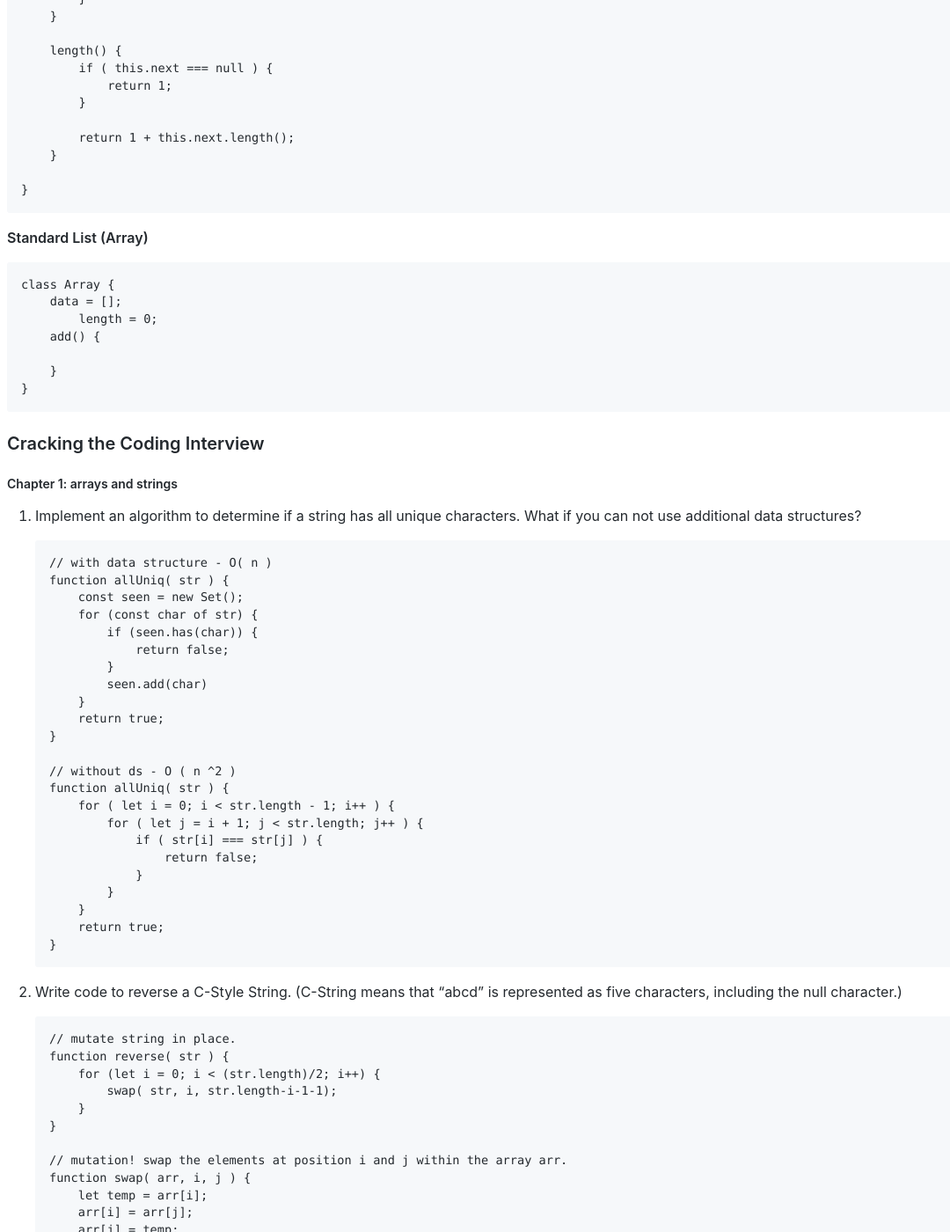
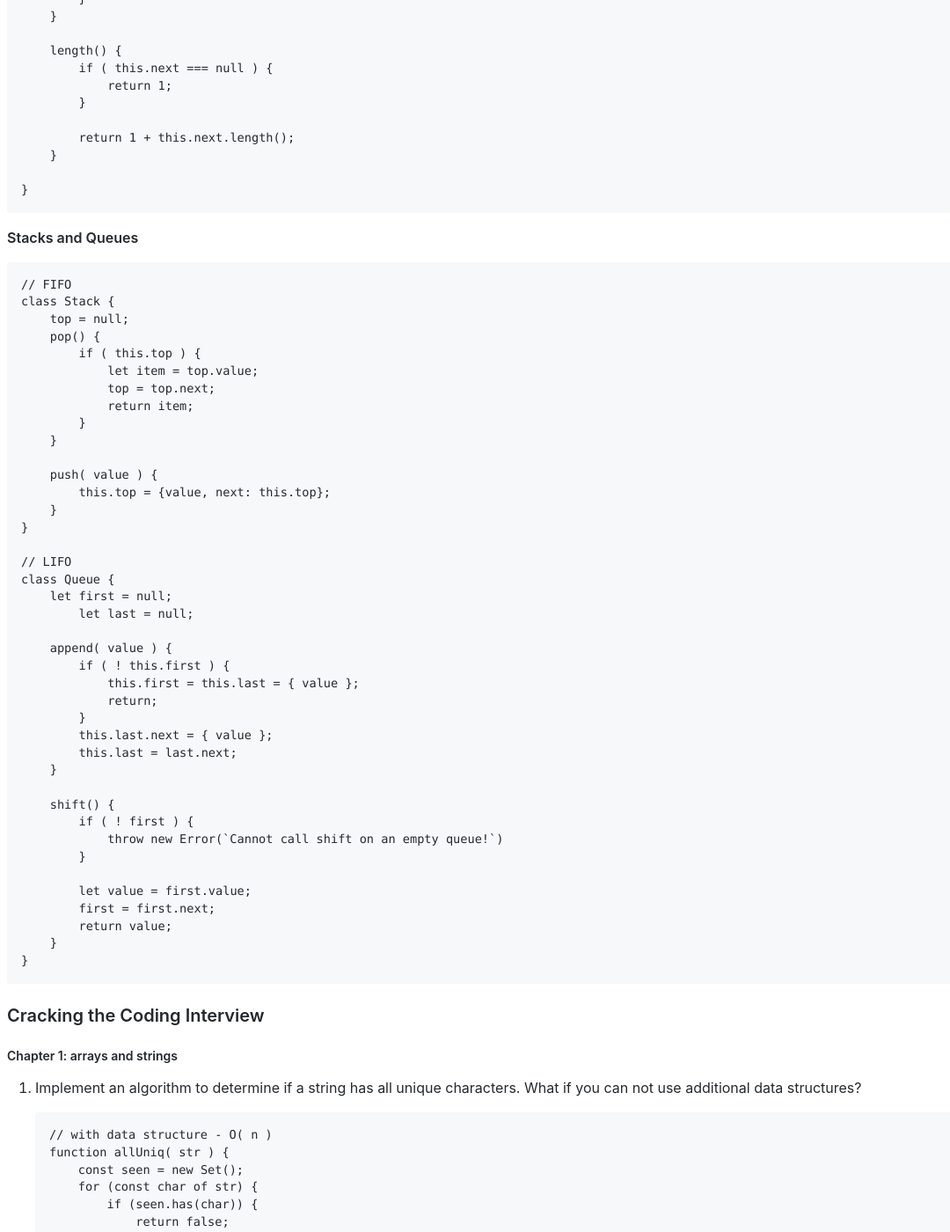
Before and after one commit to samouri/samouri.github.io, a Jekyll site: the page built from interview-prep/notes.md, in a window 1280 px wide and 1400 px high, scrolled down 2968 px. Shown: the whole window at 88% size, without its empty margins (0-1080 px from the left). Built offline with Jekyll 4.4.1, drawn with Linux system fonts in a browser that asks for light colours; our own code applies the rules of GitHub Pages for plain Markdown files; some of the changed text lies outside the part shown.

Commit message:
starting queue/stacks

````diff
--- a/interview-prep/notes.md
+++ b/interview-prep/notes.md
@@ -122,7 +122,7 @@
     }
 }
 
-// more difficult to insert at positions.
+// more difficult to insert at positions?
 class LinkedListRecursive {
     next = null;
 
@@ -161,14 +161,47 @@
 }
 ```
 
-**Standard List (Array)**
+**Stacks and Queues**
 
 ```typescript
-class Array {
-    data = [];
-	length = 0;
-    add() {
+// FIFO
+class Stack {
+    top = null;
+    pop() {
+        if ( this.top ) {
+            let item = top.value;
+            top = top.next;
+            return item;
+        }
+    }
 
+    push( value ) {
+        this.top = {value, next: this.top};
+    }
+}
+
+// LIFO
+class Queue {
+    let first = null;
+	let last = null;
+
+    append( value ) {
+        if ( ! this.first ) {
+            this.first = this.last = { value };
+            return;
+        }
+        this.last.next = { value };
+        this.last = last.next;
+    }
+
+    shift() {
+        if ( ! first ) {
+            throw new Error(`Cannot call shift on an empty queue!`)
+        }
+
+        let value = first.value;
+        first = first.next;
+        return value;
     }
 }
 ```
@@ -540,3 +573,5 @@
     return tortoise;
 }
 ```
+
+##### Chapter 3: Stacks and Queues
````
Also changed, not shown: other parts of interview-prep/notes.md (+2 -2 lines).
